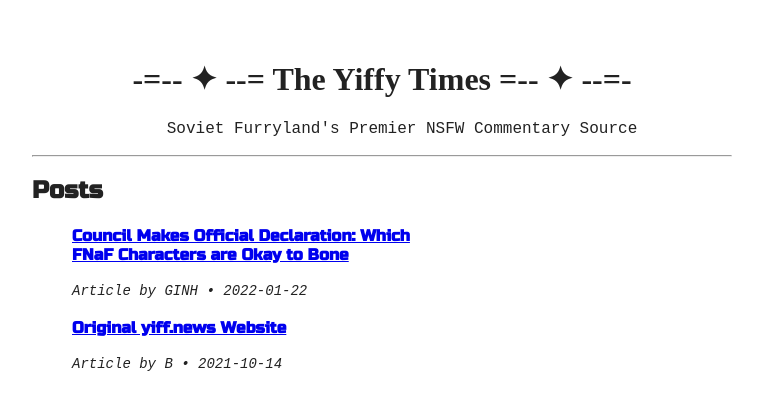
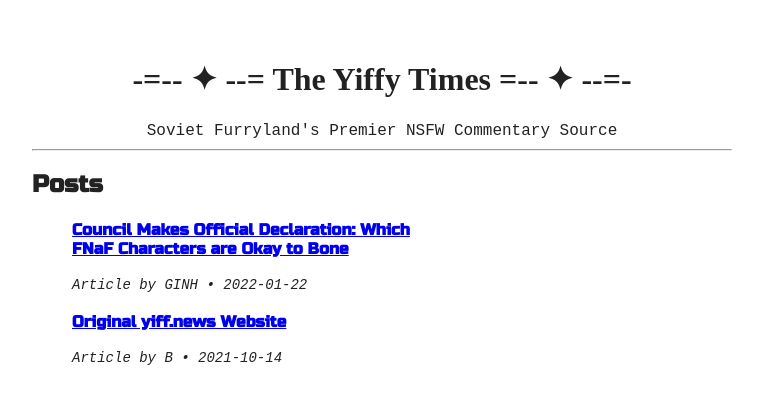
Before and after one commit to OpportunePineapple/yiff.news, a Jekyll site: the page built from index.html, in a window 1280 px wide. Shown: the top 410 px of the page, without its empty margins (258-1021 px from the left). Built offline with Jekyll 4.4.1, drawn with Linux system fonts in a browser that asks for light colours; some web fonts are replaced.

Commit message:
use span, not text-indented p, in header

```diff
--- a/_includes/header.html
+++ b/_includes/header.html
@@ -1,5 +1,5 @@
 <header>
     <h1>-=-- ✦ --= The Yiffy Times =-- ✦ --=-</h1>
-    <p>Soviet Furryland's Premier NSFW Commentary Source</p>
+    <span>Soviet Furryland's Premier NSFW Commentary Source</span>
     <hr>
 </header>
--- a/assets/css/default.scss
+++ b/assets/css/default.scss
@@ -38,6 +38,10 @@
     text-indent: 40px;
 }
 
+span {
+    font-family: "Courier New", Courier, monospace;
+}
+
 .no-spacing {
     font-family: "Courier New", Courier, monospace;
     white-space: pre-line;
--- a/index.html
+++ b/index.html
@@ -5,8 +5,8 @@
 ---
 {% include header.html %}
 
+<h2>Posts</h2>
 <div class="posts">
-    <h2>Posts</h2>
     <ul>
         {% for post in site.posts %}
         <h3><a href="{{ post.url }}">{{ post.title }}</a></h3>
```
